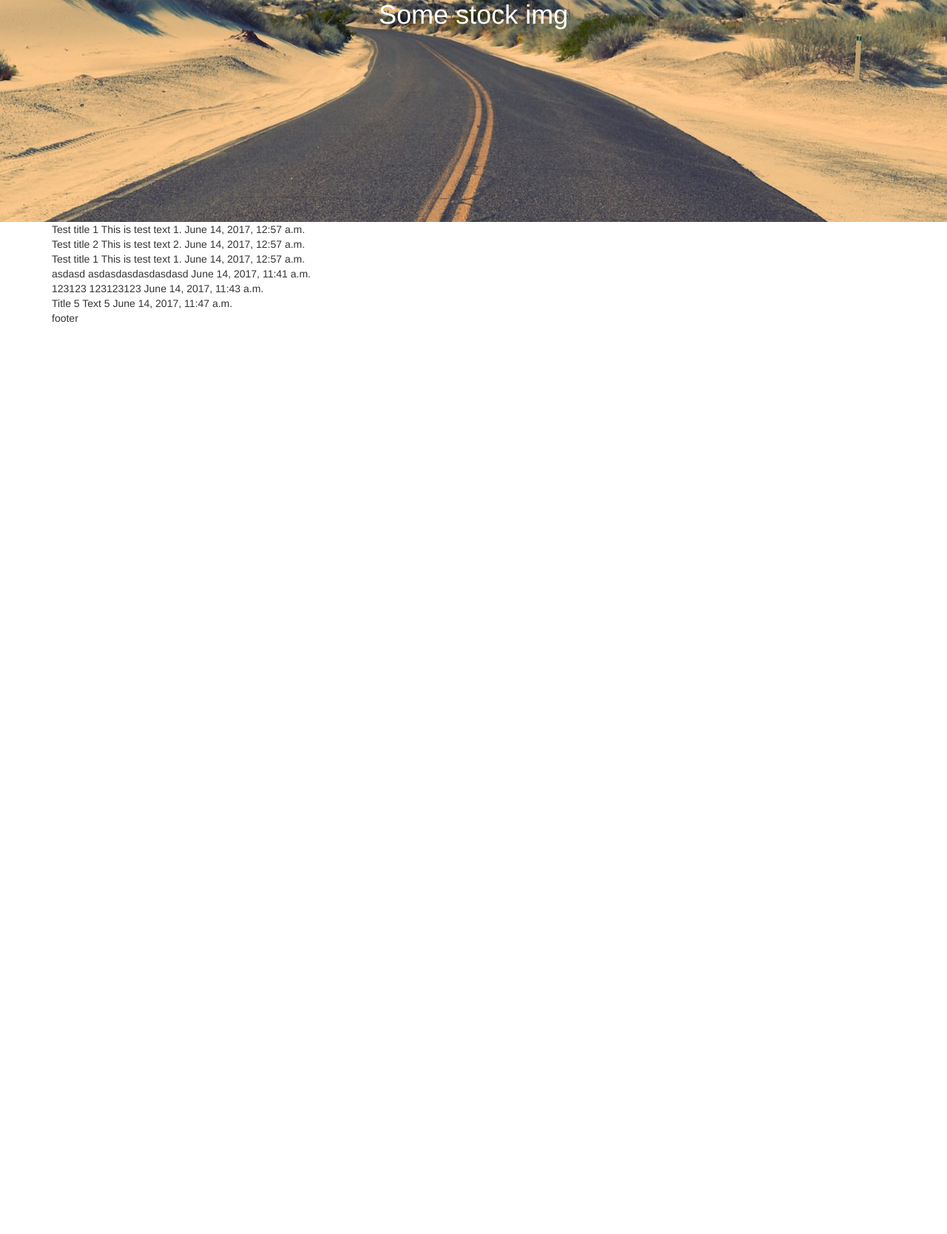
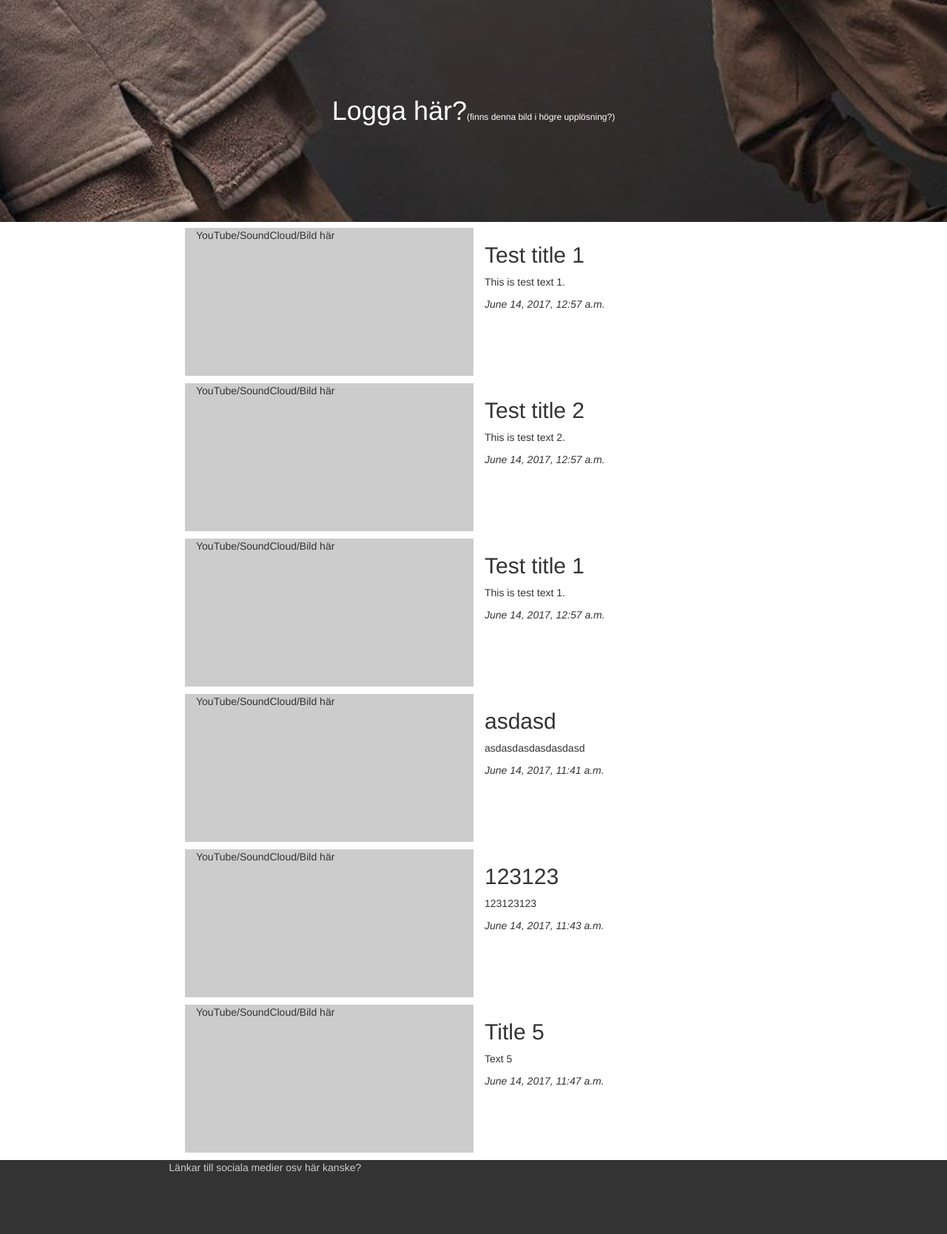
Before and after one commit to simontollstern/Adustio, a Django app: page / in a window 1280 px wide. Shown: the whole page at 74% size. Before the commit the page ends 436 px from the top, so only its background shows below. Run offline with Django 3.2, Linux system fonts and the light colour scheme; data comes from the database, SQL or seed files in the repository; some libraries are stand-ins or nearby versions.

Commit message:
Added basic layout

```diff
--- a/Blog/static/style.css
+++ b/Blog/static/style.css
@@ -1,6 +1,22 @@
-.header{
-  background:url('images/stock_road.jpg');
+.banner{
+  background:url('images/adustio-banner.jpg');
   height: 300px;
   background-position: center;
   color: #fff;
 }
+
+.banner h1{
+  line-height: 300px;
+  text-align: center;
+  margin: 0;
+}
+
+.banner span{
+  font-size: 12px;
+}
+
+.footer{
+  background-color: #333;
+  color: #ccc;
+  height: 100px;
+}
--- a/Blog/templates/_footer.html
+++ b/Blog/templates/_footer.html
@@ -1,5 +1,10 @@
-      <p>footer</p>
-    </div><!-- container -->
+    <div class="container-fluid footer">
+      <div class="row">
+        <div class="col-sm-8 col-sm-offset-2">
+          <p>Länkar till sociala medier osv här kanske?</p>
+        </div>
+      </div>
+    </div>
     <script src="https://maxcdn.bootstrapcdn.com/bootstrap/3.3.7/js/bootstrap.min.js"
      integrity="sha384-Tc5IQib027qvyjSMfHjOMaLkfuWVxZxUPnCJA7l2mCWNIpG9mGCD8wGNIcPD7Txa" crossorigin="anonymous"></script>
     {% load static %}
--- a/Blog/templates/_header.html
+++ b/Blog/templates/_header.html
@@ -11,11 +11,10 @@
     <link rel="stylesheet" type="text/css" href="{% static 'style.css' %}" />
   </head>
   <body>
-    <div class="container-fluid header">
+    <div class="container-fluid banner">
       <div class="row">
         <div class="col-sm-12">
-          <h1 style="text-align:center;margin:0;">Some stock img</h1>
+          <h1>Logga här?<span>(finns denna bild i högre upplösning?)</span></h1>
         </div>
       </div>
     </div>
-    <div class="container">
--- a/Blog/templates/index.html
+++ b/Blog/templates/index.html
@@ -1,7 +1,18 @@
 {% include '_header.html' %}
-  <table>
-  {% for post in posts %}
-    <tr>{{ post.title }} {{ post.text }} {{ post.date }}</tr><br />
-  {% endfor %}
-  </table>
+
+  <div class="container">
+    {% for post in posts %}
+      <div class="row" style="margin-bottom:10px">
+        <div class="col-sm-4 col-sm-offset-2" style="background-color:#ccc;height:200px;">
+          <p>YouTube/SoundCloud/Bild här</p>
+        </div>
+        <div class="col-sm-4">
+          <h2>{{ post.title }}</h2>
+          <p>{{ post.text }}</p>
+          <i>{{ post.date }}</i>
+        </div>
+      </div>
+    {% endfor %}
+  </div>
+
 {% include '_footer.html' %}
```
Also changed, not shown: Blog/static/images/adustio-banner.jpg (added), Blog/static/images/stock_road.jpg (deleted).
